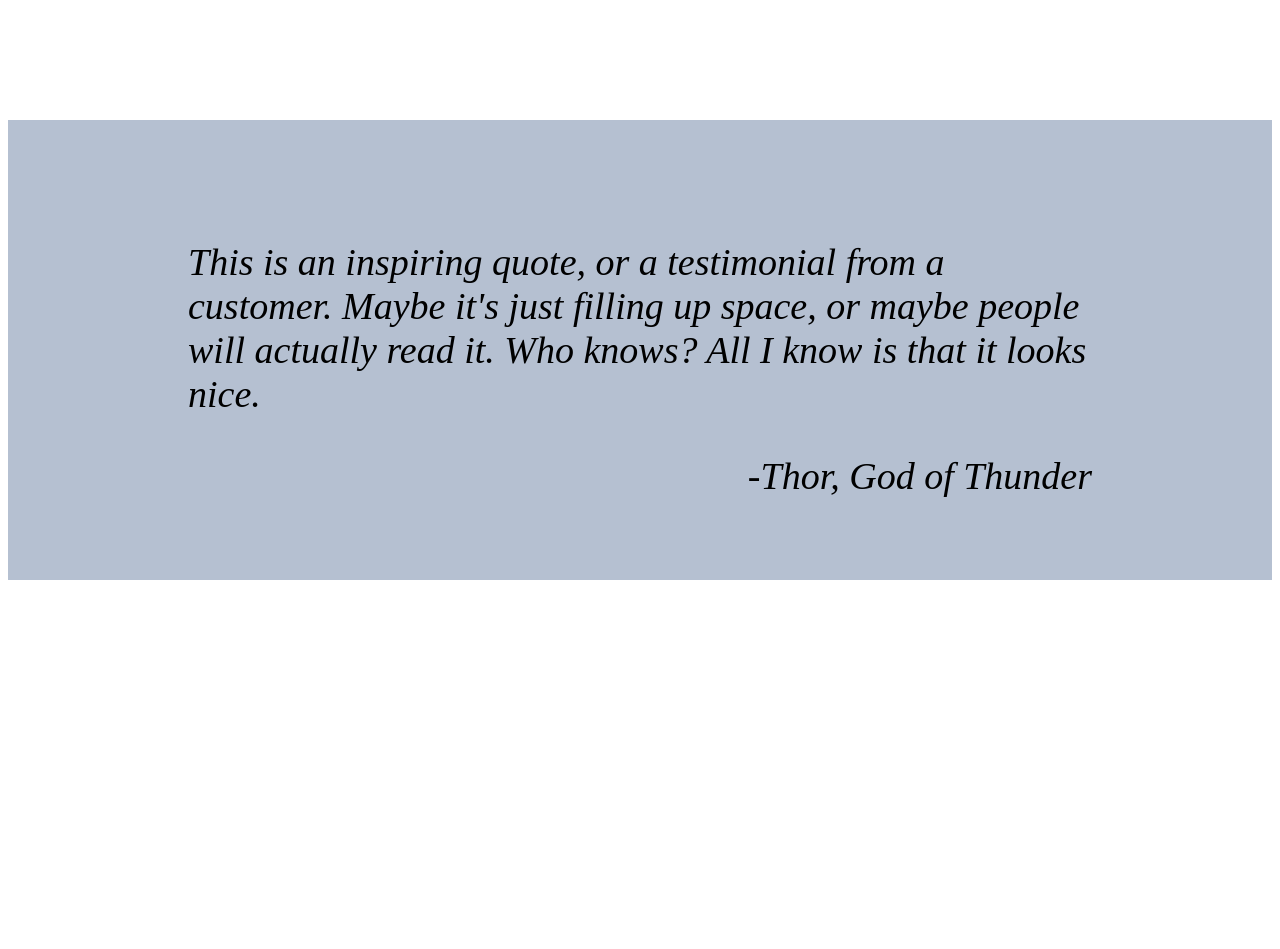
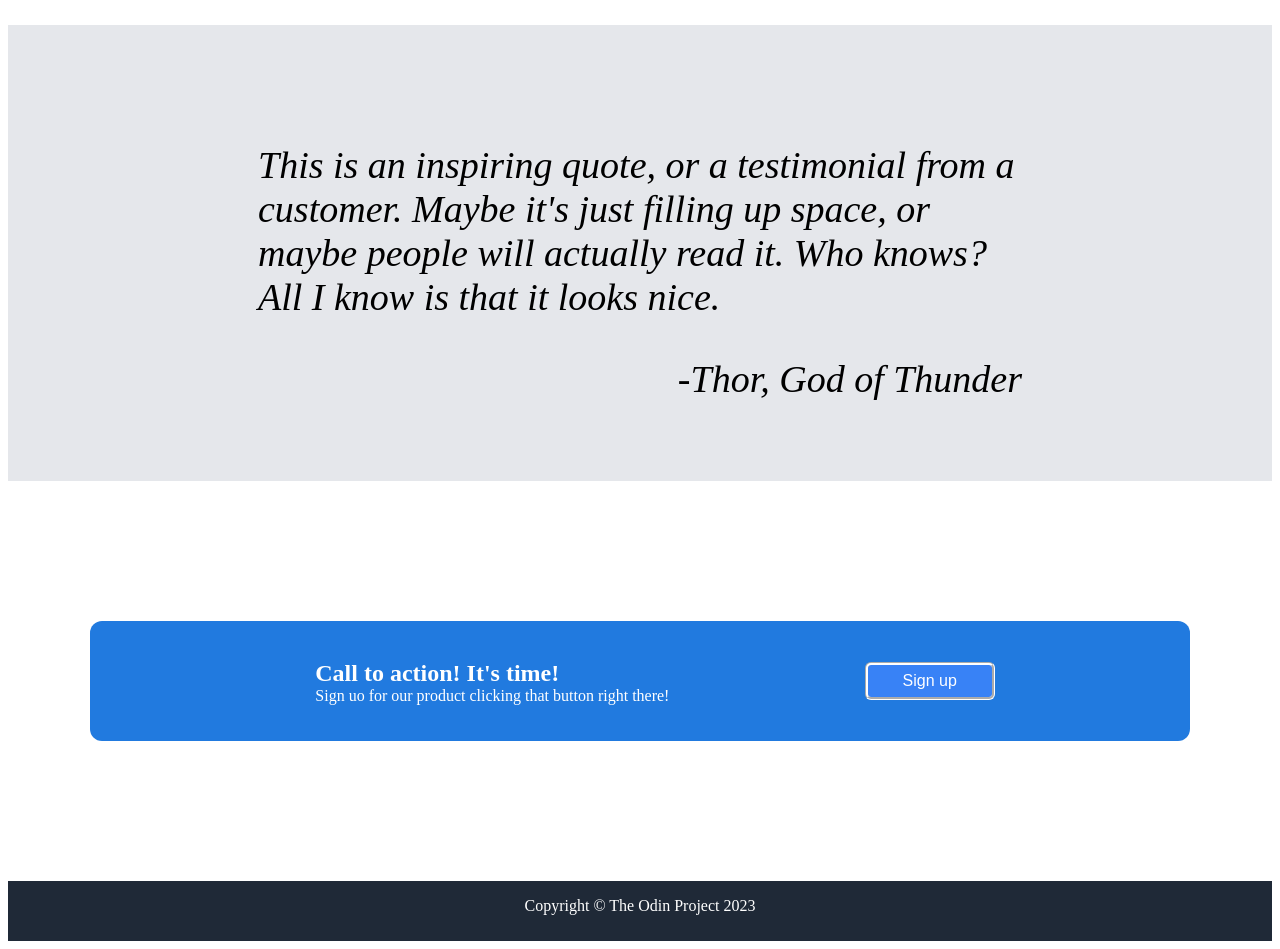
Before and after one commit to LunevaDariaa/Landing_page, a plain HTML site: page index.html in a window 1280 px wide. Shown: the part 940-1889 px from the top of the page. Before the commit the page ends 1528 px from the top, so only its background shows below. Drawn offline with Linux system fonts and the light colour scheme.

Commit message:
Added more info and footer, completed the assignment

```diff
--- a/index.html
+++ b/index.html
@@ -3,7 +3,7 @@
 <head>
     <meta charset="UTF-8">
     <meta name="viewport" content="width=device-width, initial-scale=1.0">
-    <title>Document</title>
+    <title>Landing Page</title>
     <link href="style.css" rel="stylesheet">
 </head>
 <body>
@@ -45,5 +45,18 @@
             <p>This is an inspiring quote, or a testimonial from a customer. Maybe it's just filling up space, or maybe people will actually read it. Who knows? All I know is that it looks nice.</p>
             <cite class="cite">-Thor, God of Thunder</cite>
         </article>
+    <div class="window">
+        <div class="sign_up">
+            <div class="msg">
+                <h2>Call to action! It's time!</h2>
+                <p>Sign uo for our product clicking that button right there!</p>
+            </div>
+            <button class="btn_sign">Sign up</button>
+        </div>
+    </div>
+
+    <footer>
+        <p>Copyright © The Odin Project 2023</p>
+    </footer>
 </body>
 </html>
--- a/style.css
+++ b/style.css
@@ -63,7 +63,7 @@ border-radius: 8px;
 }
 
 h1{
-    font-size: 42px;
+    font-size: 48px;
     font-weight: extra-bold;
     margin: 2px 0px;
 }
@@ -85,7 +85,6 @@ main{
 }
 .text{
     margin: 90px;
-
     display: flex;
     flex-direction: column;
 }
@@ -95,20 +94,23 @@ main{
     flex-direction: row;
     justify-content:space-around;
     align-items: center;
+    flex-wrap:inherit;
 
 }
 .description div{
-    margin: 20px 50px 100px 80px;
+   /* margin: 20px 50px 100px 80px;*/
+    width: 100px;
 }
 article{
     display: flex;
-    height: 400px;
+    height: auto;
+    width: auto;
     flex-direction: column;
-    background-color: #b5c0d1;
+    background-color: #E5E7EB;
     justify-content: center;
     align-items: center;
     font-size: 38px;
-    padding: 30px 180px;
+    padding: 80px 250px;
     font-style: italic;
 }
 
@@ -117,3 +119,53 @@ article .cite{
     justify-content: flex-end;
     align-self: flex-end;
 }
+
+.window{
+    display: flex;
+    justify-content: center;
+    align-items: center;
+    height: 400px;
+}
+
+.sign_up{
+    display: flex;
+    flex-direction: row;
+    justify-content:space-evenly;
+    align-items: center;
+    width: 1100px;
+    border-radius: 12px;
+    height: 120px;
+    background-color:#217adf;
+
+}
+.msg{
+    display: flex;
+    flex-direction: column;
+    justify-content: center;
+    margin-left: 30px;
+    color: white;
+}
+.msg h2{
+    margin-bottom: 0px;
+}
+
+.msg p{
+    margin-top: 0px;
+}
+button.btn_sign{
+border-color: white;
+border-style: groove;
+border-width: 3px;
+border-radius: 6px;
+
+}
+
+footer{
+    display: flex;
+    background-color: #1F2937;
+    height: 60px;
+    text-align: center;
+    justify-content: center;
+    color: white;
+
+}
```
Lines whose indentation alone changed are shown as unchanged.
